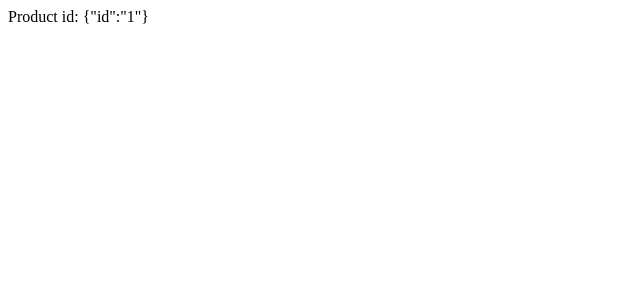
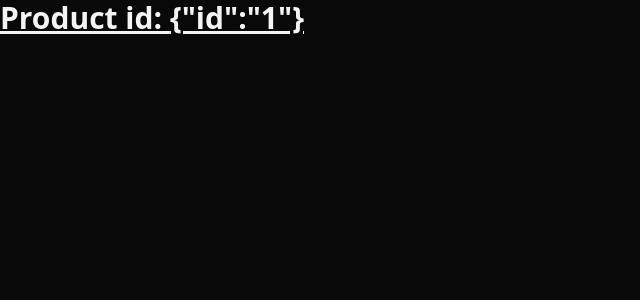
Before and after one commit to juanvl/ignite-shop, a Next.js app: page /product/1 in a window 1280 px wide. Shown: the top 300 px of the page, without its empty margins (0-640 px from the left). Built offline with nearby package versions, Linux system fonts and the light colour scheme.

Commit message:
chore: add tailwind css

```diff
--- a/package.json
+++ b/package.json
@@ -14,9 +14,11 @@
     "react-dom": "18.2.0"
   },
   "devDependencies": {
+    "@tailwindcss/forms": "^0.5.3",
     "@types/node": "18.7.16",
     "@types/react": "18.0.19",
     "@types/react-dom": "18.0.6",
+    "autoprefixer": "^10.4.9",
     "eslint": "8.23.1",
     "eslint-config-next": "12.3.0",
     "eslint-config-prettier": "^8.5.0",
@@ -24,7 +26,11 @@
     "eslint-plugin-import-helpers": "^1.2.1",
     "eslint-plugin-prettier": "^4.2.1",
     "eslint-plugin-unused-imports": "^2.0.0",
+    "postcss": "^8.4.16",
     "prettier": "^2.7.1",
+    "prettier-plugin-tailwindcss": "^0.1.13",
+    "tailwind-scrollbar": "^2.0.1",
+    "tailwindcss": "^3.1.8",
     "typescript": "4.8.3"
   }
 }
--- /dev/null
+++ b/postcss.config.js
@@ -0,0 +1,6 @@
+module.exports = {
+  plugins: {
+    tailwindcss: {},
+    autoprefixer: {},
+  },
+}
--- a/src/pages/_app.tsx
+++ b/src/pages/_app.tsx
@@ -1,4 +1,5 @@
 import type { AppProps } from 'next/app'
+import '../styles/globals.css'
 
 function MyApp({ Component, pageProps }: AppProps) {
   return <Component {...pageProps} />
--- a/src/pages/product/[id].tsx
+++ b/src/pages/product/[id].tsx
@@ -3,5 +3,9 @@ import { useRouter } from 'next/router'
 export default function ProductDetail() {
   const { query } = useRouter()
 
-  return <div>Product id: {JSON.stringify(query)}</div>
+  return (
+    <div className="text-3xl font-bold underline">
+      Product id: {JSON.stringify(query)}
+    </div>
+  )
 }
--- /dev/null
+++ b/src/styles/globals.css
@@ -0,0 +1,7 @@
+@tailwind base;
+@tailwind components;
+@tailwind utilities;
+
+body {
+  @apply bg-[#09090A] text-zinc-100;
+}
--- /dev/null
+++ b/tailwind.config.js
@@ -0,0 +1,11 @@
+/** @type {import('tailwindcss').Config} */
+module.exports = {
+  content: [
+    './src/pages/**/*.{js,ts,jsx,tsx}',
+    './src/components/**/*.{js,ts,jsx,tsx}',
+  ],
+  theme: {
+    extend: {},
+  },
+  plugins: [require('@tailwindcss/forms'), require('tailwind-scrollbar')],
+}
```
Also changed, not shown: 1 other file (tests, documents, lock files or other folders).
